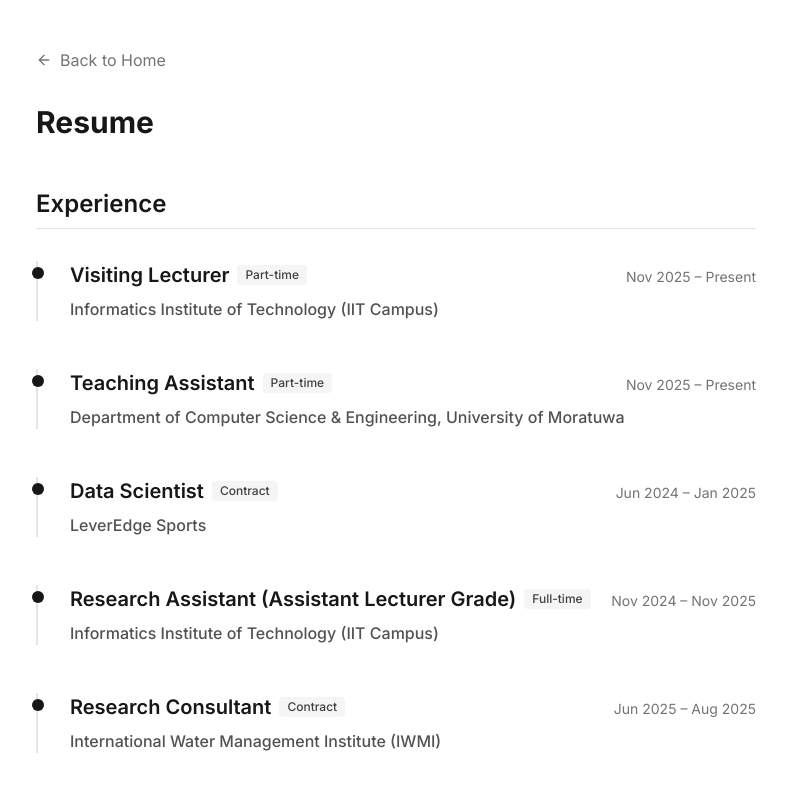
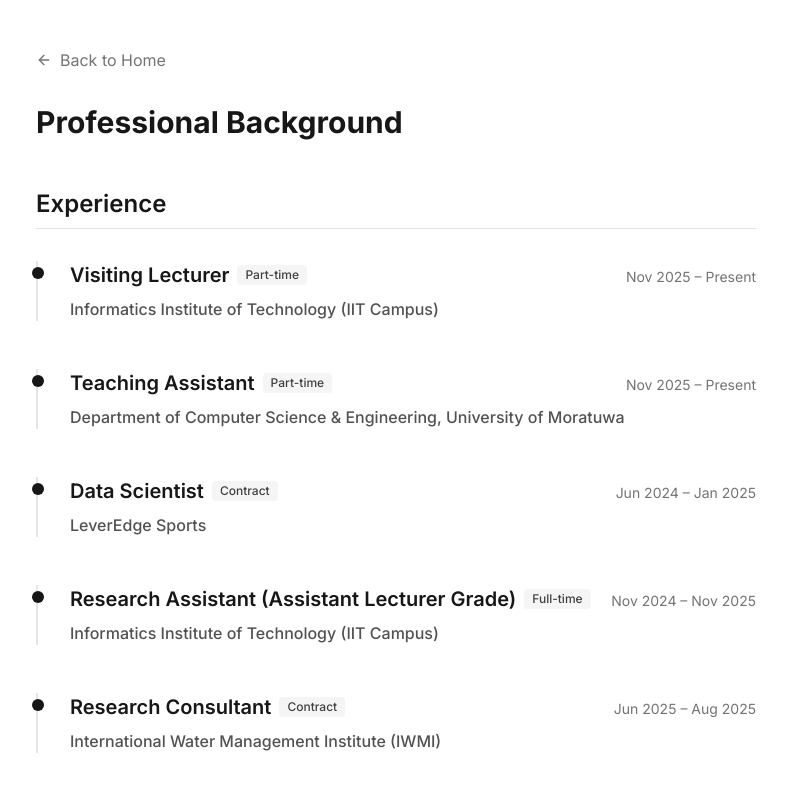
Before and after one commit to NeviduJ/Nevidu-Jayatilleke, a Next.js app: page /resume in a window 1280 px wide. Shown: the top 800 px of the page, without its empty margins (244-1031 px from the left). Built offline with nearby package versions, Linux system fonts and the light colour scheme.

Commit message:
Update resume page title to 'Professional Background'

```diff
--- a/data/publications.json
+++ b/data/publications.json
@@ -1,4 +1,12 @@
 [
+  {
+    "title": "Advancements in Natural Language Processing for Automatic Text Summarization",
+    "year": 2024,
+    "citation_count": 4,
+    "venue": "2024 4th International Conference on Computer Systems (ICCS), 74-84, 2024",
+    "author": "Nevidu Jayatilleke and Ruvan Weerasinghe and Nipuna Senanayake",
+    "url": "https://ieeexplore.ieee.org/abstract/document/10795848/"
+  },
   {
     "title": "Zero-shot OCR Accuracy of Low-Resourced Languages: A Comparative Analysis on Sinhala and Tamil",
     "year": 2025,
@@ -22,13 +30,5 @@
     "venue": "arXiv preprint arXiv:2509.17912",
     "author": "Nevidu Jayatilleke and Nisansa de Silva",
     "url": "https://arxiv.org/abs/2509.17912"
-  },
-  {
-    "title": "Advancements in Natural Language Processing for Automatic Text Summarization",
-    "year": 2024,
-    "citation_count": 4,
-    "venue": "2024 4th International Conference on Computer Systems (ICCS), 74-84, 2024",
-    "author": "Nevidu Jayatilleke and Ruvan Weerasinghe and Nipuna Senanayake",
-    "url": "https://ieeexplore.ieee.org/abstract/document/10795848/"
   }
 ]
--- a/src/app/resume/page.tsx
+++ b/src/app/resume/page.tsx
@@ -21,7 +21,7 @@ export default function Resume() {
                     animate={{ opacity: 1, y: 0 }}
                     className="text-3xl font-bold mb-12"
                 >
-                    Resume
+                    Professional Background
                 </motion.h1>
 
                 {/* Experience Section */}
```
